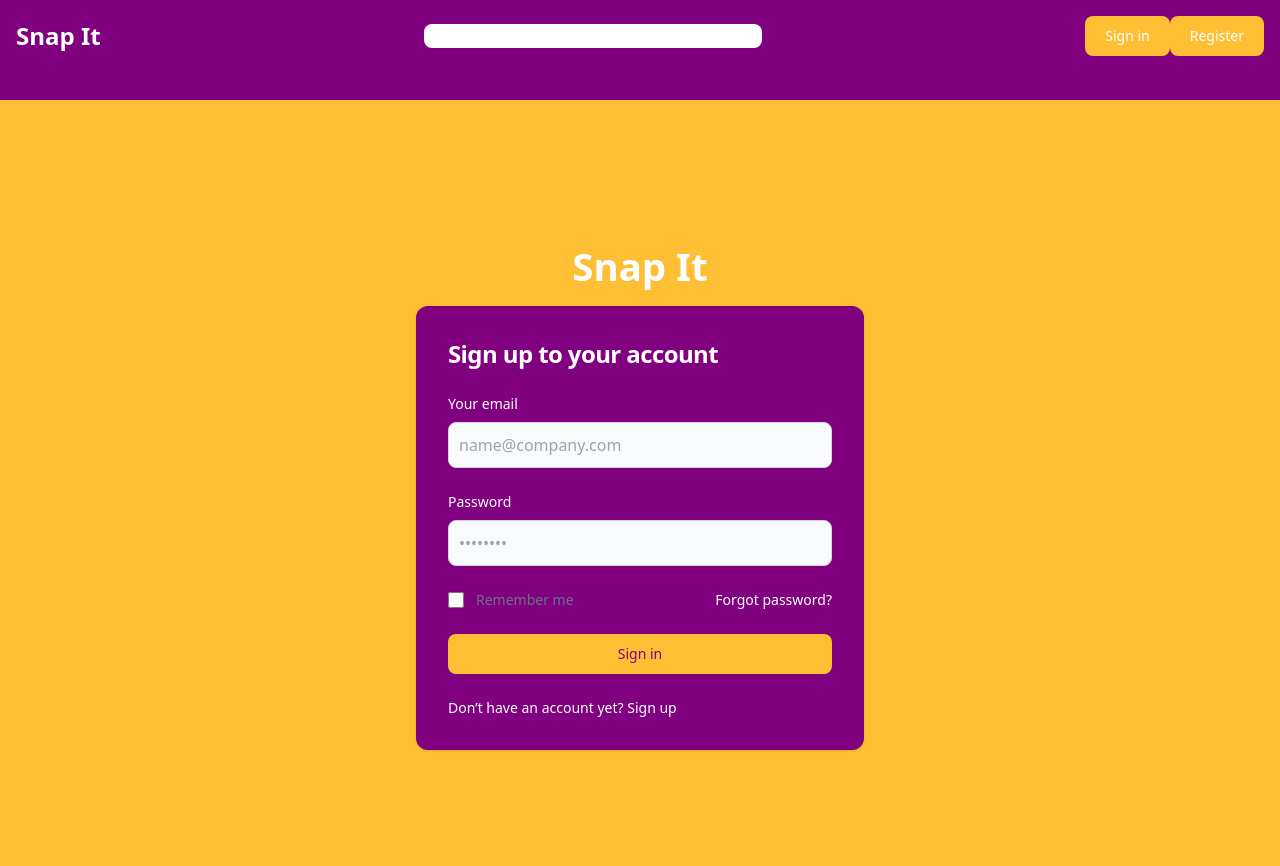
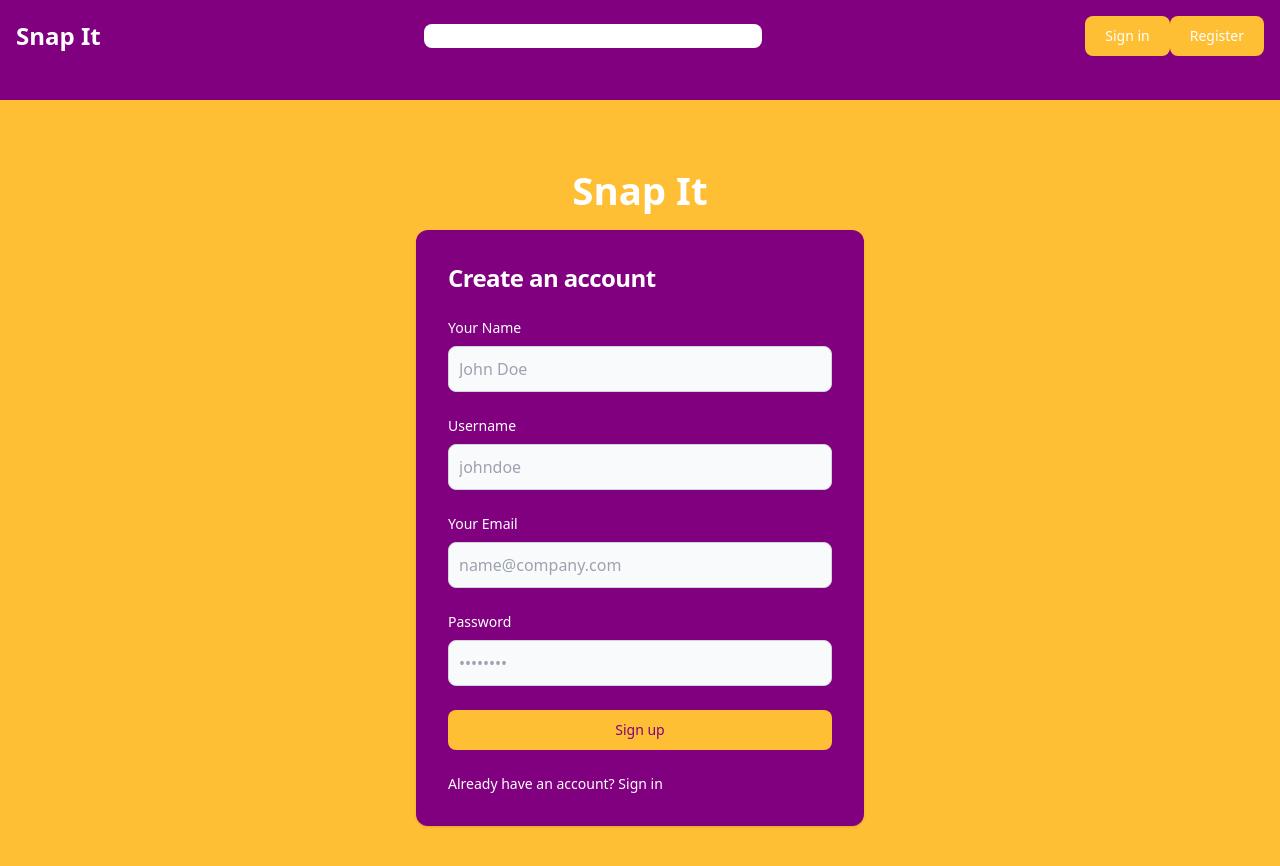
Before and after one commit to KlavoOfficial/SnapIt, a React (Vite) app: page /signup in a window 1280 px wide. Shown: the top 866 px of the page. Built offline with nearby package versions, Linux system fonts and the light colour scheme.

Commit message:
fix: dependency fix 1.5

```diff
--- a/package.json
+++ b/package.json
@@ -31,7 +31,7 @@
     "dotenv": "^16.4.7",
     "express": "^4.21.2",
     "express-rate-limit": "^7.5.1",
-    "express-validator": "^7.2.1",
+    "express-validator": "^7.2.2",
     "helmet": "^8.0.0",
     "jsonwebtoken": "^9.0.2",
     "mongoose": "^8.8.4",
@@ -47,6 +47,6 @@
     "nodemon": "^3.1.9",
     "postcss": "^8.4.38",
     "tailwindcss": "^3.4.3",
-    "vite": "^7.1.5"
+    "vite": "^5.2.11"
   }
 }
--- a/routes/adminRoutes.js
+++ b/routes/adminRoutes.js
@@ -17,8 +17,8 @@ const {
 } = require('../controllers/adminController');
 
 // All admin routes require authentication and admin role
-//router.use(authenticate);
-//router.use(requireAdmin);
+router.use(authenticate);
+router.use(requireAdmin);
 
 // Dashboard
 router.get('/dashboard', getDashboardStats);
--- a/scripts/seedDatabase.js
+++ b/scripts/seedDatabase.js
@@ -109,6 +109,7 @@ const seedDatabase = async () => {
     // Create admin user
     const adminUser = new User({
       name: 'Admin User',
+      username: 'admin',
       email: process.env.ADMIN_EMAIL || 'admin@snapit.com',
       password: process.env.ADMIN_PASSWORD || 'admin123', // Pass plain text password
       role: 'admin',
@@ -121,6 +122,7 @@ const seedDatabase = async () => {
     // Create sample user
     const sampleUser = new User({
       name: 'John Doe',
+      username: 'johndoe',
       email: 'user@example.com',
       password: 'user123', // Pass plain text password
       phone: '+1-555-0123',
@@ -147,10 +149,11 @@ const seedDatabase = async () => {
     console.log('✅ Database seeding completed!');
     console.log(`
 📋 Admin Credentials:
-Email: ${process.env.ADMIN_EMAIL || 'admin@snapit.com'}
+Username: admin
 Password: ${process.env.ADMIN_PASSWORD || 'admin123'}
 
 📋 Sample User Credentials:
+Username: johndoe
 Email: user@example.com
 Password: user123
     `);
--- a/src/components/Login.jsx
+++ b/src/components/Login.jsx
@@ -5,7 +5,7 @@ import { useAuth } from '../context/AuthContext';
 function Login() {
   const navigate = useNavigate();
   const { login } = useAuth();
-  const [email, setEmail] = useState('');
+  const [loginIdentifier, setLoginIdentifier] = useState('');
   const [password, setPassword] = useState('');
   const [error, setError] = useState('');
 
@@ -13,9 +13,11 @@ function Login() {
     e.preventDefault();
     setError('');
     try {
-      const data = await login({ email, password });
+      const data = await login({ loginIdentifier, password });
       if (data.success) {
         navigate('/'); // Redirect to home page after successful login
+      } else {
+        setError(data.message || 'Login failed.');
       }
     } catch (err) {
       setError(err.message || 'Login failed. Please check your credentials.');
@@ -37,8 +39,8 @@ function Login() {
                   {error && <p className="text-sm font-light text-red-400">{error}</p>}
                   <form className="space-y-4 md:space-y-6" onSubmit={handleLogin}>
                       <div>
-                          <label htmlFor="email" className="block mb-2 text-sm font-medium text-gray-900 dark:text-white login-font">Your email</label>
-                          <input type="email" name="email" id="email" value={email} onChange={(e) => setEmail(e.target.value)} className="bg-gray-50 border border-gray-300 text-gray-900 rounded-lg focus:ring-primary-600 focus:border-primary-600 block w-full p-2.5 dark:bg-gray-700 dark:border-gray-600 dark:placeholder-gray-400 dark:text-white dark:focus:ring-blue-500 dark:focus:border-blue-500" placeholder="name@company.com" required/>
+                          <label htmlFor="loginIdentifier" className="block mb-2 text-sm font-medium text-gray-900 dark:text-white login-font">Username or Email</label>
+                          <input type="text" name="loginIdentifier" id="loginIdentifier" value={loginIdentifier} onChange={(e) => setLoginIdentifier(e.target.value)} className="bg-gray-50 border border-gray-300 text-gray-900 rounded-lg focus:ring-primary-600 focus:border-primary-600 block w-full p-2.5 dark:bg-gray-700 dark:border-gray-600 dark:placeholder-gray-400 dark:text-white dark:focus:ring-blue-500 dark:focus:border-blue-500" placeholder="your_username or name@company.com" required/>
                       </div>
                       <div>
                           <label htmlFor="password" className="block mb-2 text-sm font-medium text-gray-900 dark:text-white login-font">Password</label>
@@ -49,7 +51,7 @@ function Login() {
                       </div>
                       <button type="submit" className="w-full text-white bg-primary-600 hover:bg-primary-700 focus:ring-4 focus:outline-none focus:ring-primary-300 font-medium rounded-lg text-sm px-5 py-2.5 text-center dark:bg-primary-600 dark:hover:bg-primary-700 dark:focus:ring-primary-800 login-btn btn-font">Sign in</button>
                       <p className="text-sm font-light text-gray-500 dark:text-gray-400 login-font">
-                          Don’t have an account yet? <a href="#" onClick={() => navigate('/Signup')} className="font-medium text-primary-600 hover:underline dark:text-primary-500 ">Sign up</a>
+                          Don’t have an account yet? <a href="#" onClick={() => navigate('/signup')} className="font-medium text-primary-600 hover:underline dark:text-primary-500 ">Sign up</a>
                       </p>
                   </form>
               </div>
--- a/src/components/Signup.jsx
+++ b/src/components/Signup.jsx
@@ -1,43 +1,70 @@
-import React from 'react'
-
+import React, { useState } from 'react';
+import { useNavigate } from 'react-router-dom';
+import { useAuth } from '../context/AuthContext';
 
 function Signup() {
+  const navigate = useNavigate();
+  const { register } = useAuth();
+  const [formData, setFormData] = useState({
+    name: '',
+    username: '',
+    email: '',
+    password: '',
+  });
+  const [error, setError] = useState('');
+
+  const handleChange = (e) => {
+    setFormData({ ...formData, [e.target.name]: e.target.value });
+  };
+
+  const handleSignup = async (e) => {
+    e.preventDefault();
+    setError('');
+    try {
+      const data = await register(formData);
+      if (data.success) {
+        navigate('/'); // Redirect to home on successful registration
+      } else {
+        setError(data.message || 'Signup failed.');
+      }
+    } catch (err) {
+      setError(err.message || 'An error occurred during signup.');
+    }
+  };
+
   return (
     <>
       <section className="bg-gray-50 dark:bg-gray-900 login-form">
         <div className="flex flex-col items-center justify-center px-6 py-8 mx-auto md:h-screen lg:py-0">
           <a href="#" className="flex items-center mb-6 text-2xl font-semibold text-gray-900 dark:text-white login-title">
-
             Snap It
           </a>
           <div className="w-full bg-white rounded-lg shadow dark:border md:mt-0 sm:max-w-md xl:p-0 dark:bg-gray-800 dark:border-gray-700 login-con">
             <div className="p-6 space-y-4 md:space-y-6 sm:p-8">
               <h1 className="text-xl font-bold leading-tight tracking-tight text-gray-900 md:text-2xl dark:text-white login-font">
-                  Sign up to your account
+                Create an account
               </h1>
-              <form className="space-y-4 md:space-y-6" action="#">
+              {error && <p className="text-sm font-light text-red-400">{error}</p>}
+              <form className="space-y-4 md:space-y-6" onSubmit={handleSignup}>
                 <div>
-                      <label for="email" className="block mb-2 text-sm font-medium text-gray-900 dark:text-white login-font">Your email</label>
-                      <input type="email" name="email" id="email" className="bg-gray-50 border border-gray-300 text-gray-900 rounded-lg focus:ring-primary-600 focus:border-primary-600 block w-full p-2.5 dark:bg-gray-700 dark:border-gray-600 dark:placeholder-gray-400 dark:text-white dark:focus:ring-blue-500 dark:focus:border-blue-500" placeholder="name@company.com" required=""/>
+                  <label htmlFor="name" className="block mb-2 text-sm font-medium text-gray-900 dark:text-white login-font">Your Name</label>
+                  <input type="text" name="name" id="name" onChange={handleChange} className="bg-gray-50 border border-gray-300 text-gray-900 rounded-lg block w-full p-2.5" placeholder="John Doe" required />
                 </div>
                 <div>
-                      <label for="password" className="block mb-2 text-sm font-medium text-gray-900 dark:text-white login-font">Password</label>
-                      <input type="password" name="password" id="password" placeholder="••••••••" className="bg-gray-50 border border-gray-300 text-gray-900 rounded-lg focus:ring-primary-600 focus:border-primary-600 block w-full p-2.5 dark:bg-gray-700 dark:border-gray-600 dark:placeholder-gray-400 dark:text-white dark:focus:ring-blue-500 dark:focus:border-blue-500" required=""/>
+                  <label htmlFor="username" className="block mb-2 text-sm font-medium text-gray-900 dark:text-white login-font">Username</label>
+                  <input type="text" name="username" id="username" onChange={handleChange} className="bg-gray-50 border border-gray-300 text-gray-900 rounded-lg block w-full p-2.5" placeholder="johndoe" required />
                 </div>
-                  <div className="flex items-center justify-between">
-                      <div className="flex items-start">
-                          <div className="flex items-center h-5">
-                            <input id="remember" aria-describedby="remember" type="checkbox" className="w-4 h-4 border border-gray-300 rounded bg-gray-50 focus:ring-3 focus:ring-primary-300 dark:bg-gray-700 dark:border-gray-600 dark:focus:ring-primary-600 dark:ring-offset-gray-800" required=""/>
+                <div>
+                  <label htmlFor="email" className="block mb-2 text-sm font-medium text-gray-900 dark:text-white login-font">Your Email</label>
+                  <input type="email" name="email" id="email" onChange={handleChange} className="bg-gray-50 border border-gray-300 text-gray-900 rounded-lg block w-full p-2.5" placeholder="name@company.com" required />
                 </div>
-                          <div className="ml-3 text-sm">
-                            <label for="remember" className="text-gray-500 dark:text-gray-300">Remember me</label>
+                <div>
+                  <label htmlFor="password" className="block mb-2 text-sm font-medium text-gray-900 dark:text-white login-font">Password</label>
+                  <input type="password" name="password" id="password" onChange={handleChange} placeholder="••••••••" className="bg-gray-50 border border-gray-300 text-gray-900 rounded-lg block w-full p-2.5" required />
                 </div>
-                      </div>
-                      <a href="#" className="text-sm font-medium text-primary-600 hover:underline dark:text-primary-500 login-font">Forgot password?</a>
-                  </div>
-                  <button type="submit" className="w-full text-white bg-primary-600 hover:bg-primary-700 focus:ring-4 focus:outline-none focus:ring-primary-300 font-medium rounded-lg text-sm px-5 py-2.5 text-center dark:bg-primary-600 dark:hover:bg-primary-700 dark:focus:ring-primary-800 login-btn btn-font">Sign in</button>
+                <button type="submit" className="w-full text-white bg-primary-600 hover:bg-primary-700 focus:ring-4 focus:outline-none focus:ring-primary-300 font-medium rounded-lg text-sm px-5 py-2.5 text-center dark:bg-primary-600 dark:hover:bg-primary-700 dark:focus:ring-primary-800 login-btn btn-font">Sign up</button>
                 <p className="text-sm font-light text-gray-500 dark:text-gray-400 login-font">
-                      Don’t have an account yet? <a href="#" className="font-medium text-primary-600 hover:underline dark:text-primary-500 ">Sign up</a>
+                  Already have an account? <a href="#" onClick={() => navigate('/login')} className="font-medium text-primary-600 hover:underline dark:text-primary-500">Sign in</a>
                 </p>
               </form>
             </div>
@@ -45,7 +72,7 @@ function Signup() {
         </div>
       </section>
     </>
-  )
+  );
 }
 
-export default Signup
+export default Signup;
--- a/src/components/admin/AdminDashboard.jsx
+++ b/src/components/admin/AdminDashboard.jsx
@@ -13,12 +13,12 @@ function AdminDashboard() {
         if (response.success) {
           setStats(response.data);
         } else {
-          setStats(response.data);
+          setError('Failed to load dashboard data.');
         }
       } catch (err) {
         setError(err.message || 'An error occurred.');
       } finally {
-       setStats(response.data);
+        setLoading(false);
       }
     };
 
@@ -30,7 +30,7 @@ function AdminDashboard() {
   }
 
   if (error) {
-     return <div className="text-white">Loading Dashboard...</div>;
+    return <div className="text-red-500">{error}</div>;
   }
 
   return (
--- a/src/components/admin/AdminLogin.jsx
+++ b/src/components/admin/AdminLogin.jsx
@@ -3,7 +3,7 @@ import { useNavigate } from 'react-router-dom';
 import { useAuth } from '../../context/AuthContext';
 
 function AdminLogin() {
-  const [email, setEmail] = useState('');
+  const [loginIdentifier, setLoginIdentifier] = useState('');
   const [password, setPassword] = useState('');
   const [error, setError] = useState('');
   const { login } = useAuth();
@@ -13,11 +13,11 @@ function AdminLogin() {
     e.preventDefault();
     setError('');
     try {
-      const data = await login({ email, password });
+      const data = await login({ loginIdentifier, password });
       if (data.success && data.data.user.role === 'admin') {
         navigate('/admin/dashboard');
       } else {
-        setError('Access denied. Not an admin user.');
+        setError('Access denied. Not an admin user or invalid credentials.');
       }
     } catch (err) {
       setError(err.message || 'Login failed. Please check your credentials.');
@@ -38,15 +38,15 @@ function AdminLogin() {
             {error && <p className="text-sm font-light text-red-400">{error}</p>}
             <form className="space-y-4 md:space-y-6" onSubmit={handleSubmit}>
               <div>
-                <label htmlFor="email" className="block mb-2 text-sm font-medium text-gray-900 dark:text-white login-font">Your email</label>
+                <label htmlFor="loginIdentifier" className="block mb-2 text-sm font-medium text-gray-900 dark:text-white login-font">Username</label>
                 <input
-                  type="email"
-                  name="email"
-                  id="email"
-                  value={email}
-                  onChange={(e) => setEmail(e.target.value)}
+                  type="text"
+                  name="loginIdentifier"
+                  id="loginIdentifier"
+                  value={loginIdentifier}
+                  onChange={(e) => setLoginIdentifier(e.target.value)}
                   className="bg-gray-50 border border-gray-300 text-gray-900 rounded-lg focus:ring-primary-600 focus:border-primary-600 block w-full p-2.5 dark:bg-gray-700 dark:border-gray-600 dark:placeholder-gray-400 dark:text-white dark:focus:ring-blue-500 dark:focus:border-blue-500"
-                  placeholder="admin@snapit.com"
+                  placeholder="admin"
                   required
                 />
               </div>
@@ -63,7 +63,7 @@ function AdminLogin() {
                   required
                 />
               </div>
-              <button type="submit1" className="w-full text-white bg-primary-600 hover:bg-primary-700 focus:ring-4 focus:outline-none focus:ring-primary-300 font-medium rounded-lg text-sm px-5 py-2.5 text-center dark:bg-primary-600 dark:hover:bg-primary-700 dark:focus:ring-primary-800 login-btn btn-font">Sign in</button>
+              <button type="submit" className="w-full text-white bg-primary-600 hover:bg-primary-700 focus:ring-4 focus:outline-none focus:ring-primary-300 font-medium rounded-lg text-sm px-5 py-2.5 text-center dark:bg-primary-600 dark:hover:bg-primary-700 dark:focus:ring-primary-800 login-btn btn-font">Sign in</button>
             </form>
           </div>
         </div>
--- a/src/components/admin/ProtectedRoute.jsx
+++ b/src/components/admin/ProtectedRoute.jsx
@@ -9,7 +9,7 @@ const ProtectedRoute = () => {
     return <div>Loading...</div>; // Or a spinner component
   }
 
-  return user && user.role === '' ? <Outlet /> : <Navigate to="/admin/login" />;
+  return user && user.role === 'admin' ? <Outlet /> : <Navigate to="/admin/login" />;
 };
 
 export default ProtectedRoute;
--- a/src/context/AuthContext.jsx
+++ b/src/context/AuthContext.jsx
@@ -26,13 +26,23 @@ export const AuthProvider = ({ children }) => {
     return data;
   };
 
+  const register = async (userData) => {
+    const data = await authAPI.register(userData);
+    if (data.success) {
+      localStorage.setItem('token', data.data.token);
+      localStorage.setItem('user', JSON.stringify(data.data.user));
+      setUser(data.data.user);
+    }
+    return data;
+  };
+
   const logout = () => {
     localStorage.removeItem('token');
     localStorage.removeItem('user');
     setUser(null);
   };
 
-  const value = { user, loading, login, logout };
+  const value = { user, loading, login, logout, register };
 
   return (
     <AuthContext.Provider value={value}>
```
Also changed, not shown: controllers/userController.js (+16 -11 lines), middleware/validation.js (+10 -7 lines), models/User.js (+10 -0 lines), 1 other file (tests, documents, lock files or other folders). Lines whose indentation alone changed are shown as unchanged.
